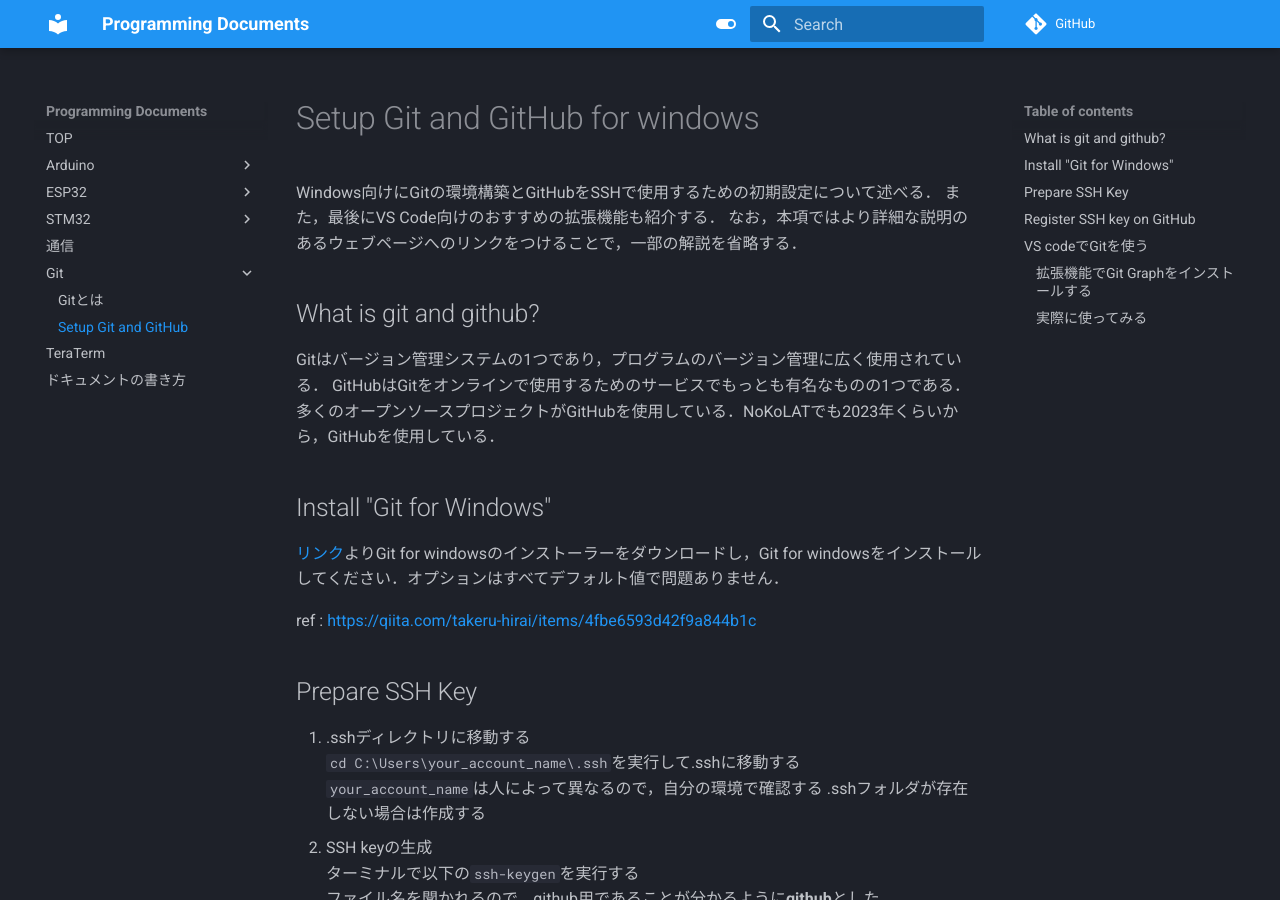
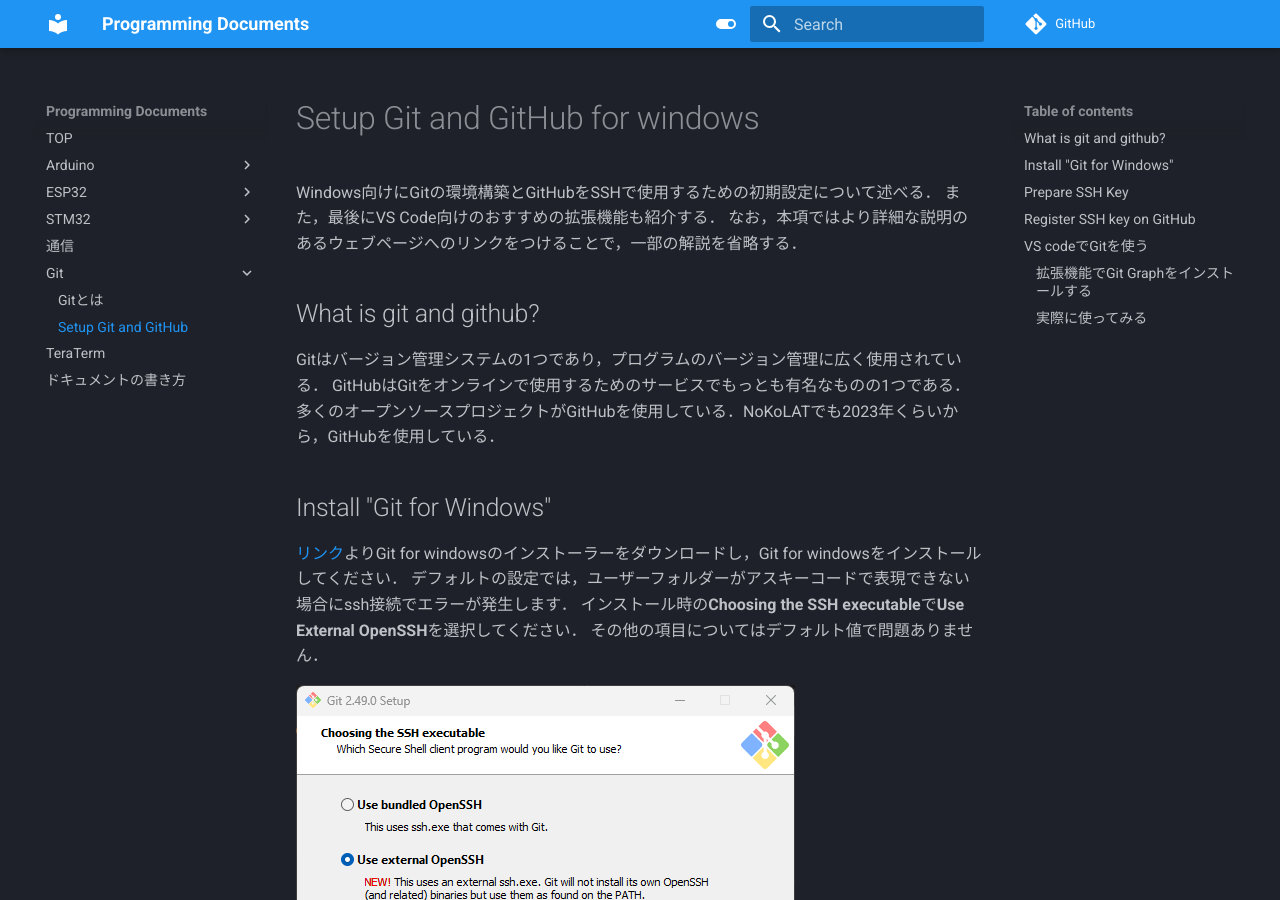
Before and after one commit to NOKOLat/Programming_Documents, an MkDocs documentation site: the page built from docs/Git/setupGitAndGithub.md, in a window 1280 px wide and 900 px high. Built offline with MkDocs 1.6.1 and Material for MkDocs 9.7.7, drawn with Linux system fonts in a browser that asks for light colours; nearby versions of some CDN libraries; comment, search, counter and statistics services are not loaded.

Commit message:
gitコマンドから使用されるsshをwindows内蔵のものに設定する

```diff
--- a/docs/Git/setupGitAndGithub.md
+++ b/docs/Git/setupGitAndGithub.md
@@ -9,7 +9,12 @@
 多くのオープンソースプロジェクトがGitHubを使用している．NoKoLATでも2023年くらいから，GitHubを使用している．
 
 ## Install "Git for Windows"
-[リンク](https://gitforwindows.org/)よりGit for windowsのインストーラーをダウンロードし，Git for windowsをインストールしてください．オプションはすべてデフォルト値で問題ありません．
+[リンク](https://gitforwindows.org/)よりGit for windowsのインストーラーをダウンロードし，Git for windowsをインストールしてください．
+デフォルトの設定では，ユーザーフォルダーがアスキーコードで表現できない場合にssh接続でエラーが発生します．
+インストール時の**Choosing the SSH executable**で**Use External OpenSSH**を選択してください．
+その他の項目についてはデフォルト値で問題ありません．
+
+![](./res/git4windows_SSH.png)
 
 ref : [https://qiita.com/takeru-hirai/items/4fbe6593d42f9a844b1c](https://qiita.com/takeru-hirai/items/4fbe6593d42f9a844b1c)
 ## Prepare SSH Key
```
Also changed, not shown: docs/Git/res/git4windows_SSH.png (added).
